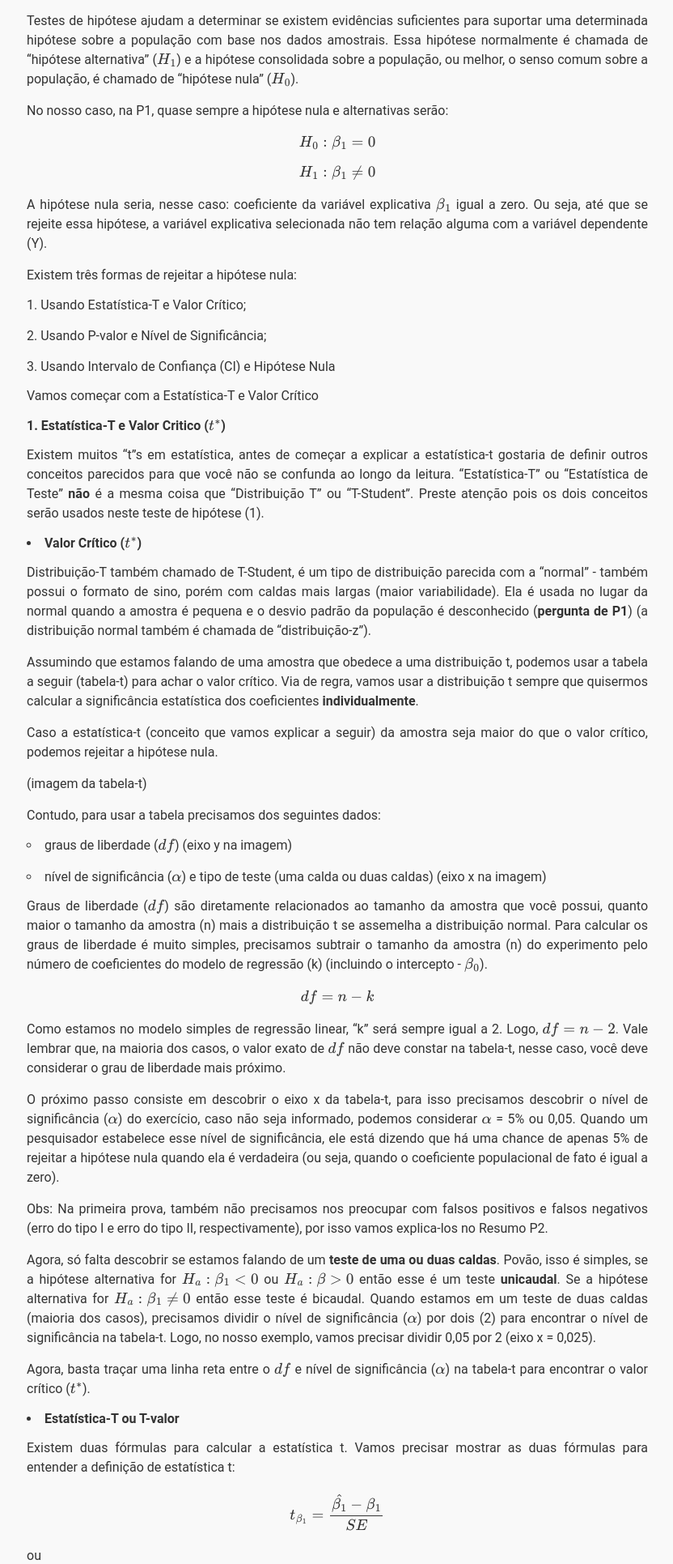
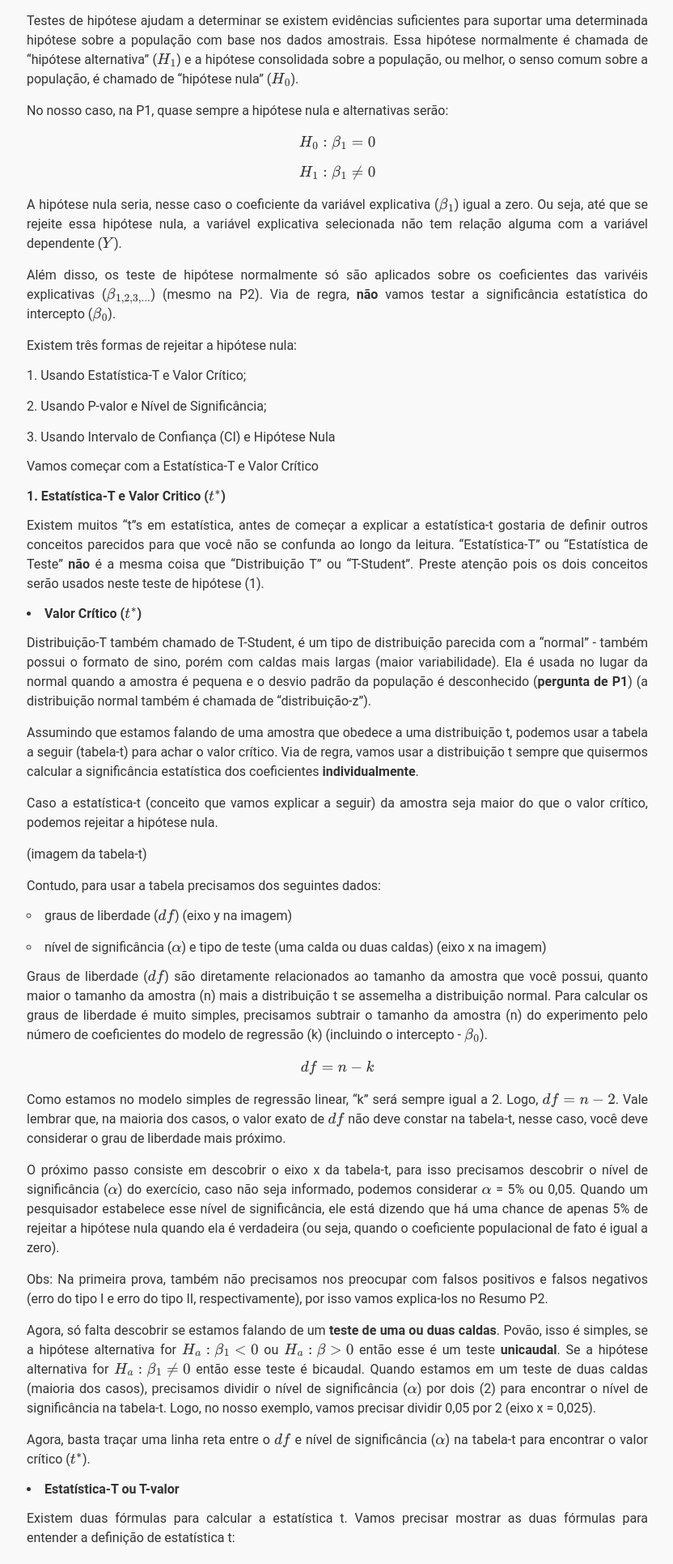
Before and after one commit to jgabrielgm/site-econometria, a Flask app: page / in a window 1280 px wide. Shown: the part 1245-3176 px from the top of the page at 81% size, without its empty margins (223-1055 px from the left). Run offline with Flask 3, Linux system fonts and the light colour scheme.

Commit message:
Correção do material da P2 e tentativa de ajuste das imagens

```diff
--- a/static/styles.css
+++ b/static/styles.css
@@ -13,6 +13,7 @@ html {
 * {
     margin: 0;
     padding: 0;
+    /* width: 100%; */
 }
 
 p {
--- a/templates/index.html
+++ b/templates/index.html
@@ -119,7 +119,8 @@
                         $$H_0:\beta_1 = 0$$
                         $$H_1:\beta_1 \neq 0$$
                     </p>
-                    <p>A hipótese nula seria, nesse caso: coeficiente da variável explicativa \(\beta_1\) igual a zero. Ou seja, até que se rejeite essa hipótese, a variável explicativa selecionada não tem relação alguma com a variável dependente (Y).</p>
+                    <p>A hipótese nula seria, nesse caso o coeficiente da variável explicativa (\(\beta_1\)) igual a zero. Ou seja, até que se rejeite essa hipótese nula, a variável explicativa selecionada não tem relação alguma com a variável dependente (\(Y\)).</p>
+                    <p>Além disso, os teste de hipótese normalmente só são aplicados sobre os coeficientes das varivéis explicativas (\(\beta_{1,2,3,...}\)) (mesmo na P2). Via de regra, <b>não</b> vamos testar a significância estatística do intercepto (\(\beta_0\)).</p>
                     <p>Existem três formas de rejeitar a hipótese nula:</p>
                     <ul class="justified-list list-number">
                         <li>Usando Estatística-T e Valor Crítico;</li> <br>
@@ -273,6 +274,7 @@
                             R^2=\frac{SQE}{SQT}
                         $$
                     </p>
+                    <p>Onde:</p>
                     <p>\(R^2\) = coeficiente de determinação;</p>
                     <p>\(SQT\) = soma total dos quadrados da variável dependente (y) (SST em inglês) - soma da diferença entre o valor observado de y e a sua média amostral \(\bar{y}\) ao quadrado;</p>
                     <p>\(SQE\) = soma dos quadrados <b>explicados</b> pelo modelo de regressão (SSR em inglês) - soma da diferença entre o valor estimado pelo modelo de regressão \(\hat{y}\) para aquela observação e a média amostral \(\bar{y}\) ao quadrado;</p>
@@ -318,7 +320,7 @@
                                 SQR=\sum^n_{i=1}(y_i-\hat{y}_i)^2
                             $$
                         </p>
-                        <p>Um SQR maior sugere um encaixe <b>menor</b> do modelo de regressão com os dados da amostra.</p>
+                        <p>Um SQR maior sugere um encaixe <b>menor</b> do modelo de regressão com os dados da amostra. Repare que, ao <b>não</b> rejeitar a hipótese nula: \(SQT = SQR\) (importante na P2).</p>
                         <p>A distância da linha de regressão e a linha de média representa a variação que é explicada pelo modelo (SQE).</p>
                     </ul>
                 </section>
@@ -362,7 +364,7 @@
                 </section>
 
                 <section id="mr-mi">
-                    <h3>Modelo Restrito e Irrestrito</h3>
+                    <h3>Modelo Restrito (MR) e Irrestrito (MI)</h3>
                     <p>O conceito de modelo restrito e irrestrito certamente é simples, mas é indispensável quando estamos testando hipóteses sobre uma regressão com múltiplas variáveis explicativas. Além de simples, o conceito é intuitivo. Visualmente, no teste de hipótese logo acima, podemos ver que o modelo restrito é mais enxuto do que o modelo irrestrito, isso ocorre exatamente pelo fato de ser uma versão reduzida do modelo com todas as variáveis explicativas possíveis, por definição, o modelo restrito irá aplicar todas as restrições que estão sendo testadas no teste de hipóteses ao modelo. Já o irrestrito, será igual ao modelo “original”, sem aplicar nenhuma restrição. Segue mais um exemplo abaixo:</p>
                     <p>
                         Modelo:
@@ -388,6 +390,7 @@
                         $$
                         <span>Modelo Irrestrito (MI)</span>
                     </p>
+                    <p>Vale ressaltar o impacto de modelo restrito e irrestrito nos "SQs". O valor de SQT não muda entre o modelo restriro e irrestrito, dado que SQT representa a variação de \(Y\) que precisa ser explicada pelo modelo de regressão. Porém, no modelo restrito, ou seja, quando a hipótese nula <b>não</b> é rejeitada, toda a variação de \(Y\) deve ser explicada pela soma dos quadrados dos resíduos (SQR). Logo, \(SQT = SQR\).</p>
                 </section>
 
                 <section id="estatistica-f">
@@ -410,34 +413,35 @@
                             F = \frac{\frac{(R^2_{MI}-R^2_{MR})}{k-p}}{\frac{(1-R^2_{MI})}{n-k}}
                         $$
                     </ul>
+                    <p>Onde:</p>
+                    <p>\(k-p\) ou \(q\) = número de coeficientes na hipótese nula (sem considerar o intercepto). Também chamado de "número de restrições".</p>
+                    <p>\(n-k\) = graus de liberdade do modelo irrestrito - \(gl_{irrestrito}\)</p>
+                    <p>\(SQR_{MR}\) = no caso do modelo restrito: \(SQR_{MR} = SQT\) - sem rejeitar a hipótese nula, toda a variação de \(Y\) é explicada pelo termo de erro ou residual.</p>
+                    <p>\(SQR_{MI}\) = no caso do modelo irrestrito: \(SQR_{MI} = SQT - SQE_{MI}\)</p>
                     <p>Com as duas fórmulas acima conseguimos calcular a estatística F, processo que ficará mais claro na seção de exemplos práticos. Por fim é importante ressaltar como funciona o processo de aceitação ou rejeição de hipóteses com a F.</p>
                     <p>Como já foi dito nos parágrafos acima, a estatística F vai ser utilizada na realização de testes sobre a significância conjunta das variáveis explicativas, ou seja, sobre o quão relevantes algumas variáveis de fato são para o modelo. O método de se fazer isso, essencialmente, não é diferente do que já estamos acostumados. Vamos precisar de algumas coisas: 1. A distribuição F, 2. Nível de significância, 3. Nossa estatística F. Simples!</p>
-                    <img src="static\img\distribuicao-f.png" alt="gráfico da distribuicao-f" style="width: 100%;">
+                    <img src="\static\img\distribuicao-f.png" alt="gráfico da distribuicao-f" style="width: 100%;">
                     <p>A estatística F, diferente da t e normal, possui apenas valores positivos (ver gráfico acima), tendo em vista que, por definição, é a razão de duas qui-quadrado. Dessa forma não é necessário dividir o alpha (grau de significância) por 2, podemos concentrar tudo num lado só.</p>
                     <p>Por último, a F possui 2 graus de Liberdade (Fgrau 1, grau 2), o resulta em uma tabela inédita. Teremos tabelas diferentes para cada grau de significância (1%,2,5%,5%,10%...), assim sendo possível incluirmos na tabela os dois graus de liberdade (um na linha e outro na coluna). Segue exemplo abaixo,</p>
-                    <img src="static\img\tabela-f.jpg" alt="tabela f" style="width: 100%;">
+                    <img src="\static\img\tabela-f.jpg" alt="tabela-f" style="width: 100%;">
                     <br>
                 </section>
 
                 <section id="r2-ajustado">
                     <br>
                     <h3>R2 Ajustado</h3>
-                    <p>
-                        Como vimos na primeira parte do curso, o R2 possui um problema intrínseco, que gera um incentivo ao pesquisador para inserir cada vez mais variáveis explicativas a regressão, tendo em vista que esse acréscimo de variáveis beneficia o R2 (na medida que também aumenta o SQE).
-                        Para resolver o problema existe o R2 ajustado, iremos brevemente destacar algumas de suas características.
-                    </p>
-                    <p>Definição:</p>
+                    <p>Como vimos na primeira parte do curso, o \(R^2\) possui um problema intrínseco. Quanto maior o número de variaveis explicativas, maior será o \(R^2\) - mesmo que essas variáveis não ajudem a explicar a variavel dependente (\(Y\)). Isso incentiva o pesquisador a inserir cada vez mais variáveis explicativas no modelo de regressão, tendo em vista que esse acréscimo de variáveis beneficia o \(R^2\) - na medida em que também aumenta o SQE.</p>
+                    <p>Para resolver esse problema existe o <b>\(R^2\) ajustado (\(\bar{R^2}\))</b>, iremos brevemente destacar algumas de suas características. Observe a fórmula a seguir:</p>
                     <p>
                         $$
                             \bar{R^2} = 1 - (1 - R^2)\frac{n-1}{n-k}
                         $$
                     </p>
                     <ul class="justified-list list-number">
-                        <li>Considerando que k é o número de parâmetros na regressão (considerando o intercepto) e n é o número de observações na amostra, podemos dizer que quando k > 1, \(R^2\) ajust < R2.</li>
-                        <li>É possível termos R2ajust negativo! Basta tudo que está a direita do “1” ser > 1, nesse caso teríamos uma subtração de 1 por algum numero maior do que 1, resultando em um número negativo.</li>
-                        <li>\(R^2\) ajust pode ser igual ao R2 padrão, basta R2 ser = 1.</li>
+                        <li>Considerando que k é o número de parâmetros na regressão (considerando o intercepto) e n é o número de observações na amostra, podemos dizer que quando k > 1, \(\bar{R^2} \lt R^2\).</li> <br>
+                        <li>É possível termos \(\bar{R^2}\) <b>negativo</b>! Basta tudo que está a direita do primeiro “1” ser maior que 1, para isso acontecer: \(R^2\) = 0 ou \(k \gt n\). No último caso, estamos dizendo que o número de coeficientes do modelo de regressão é maior do que o tamanho da amostra.</li> <br>
+                        <li>\(\bar{R^2}\) ajustado pode ser igual ao \(R^2\) padrão, basta que \(R^2 = 1\).</li><br>
                     </ul>
-                    <br>
                 </section>
 
                 <section id="dummys">
@@ -453,10 +457,8 @@
                     <p>\(D_{1t}\): Variável binária que assume valor 1 caso o estudante faça a prova em menos de uma hora e 0 caso o contrário.</p>
                     <p>\(D_{2t}\): Variável binária que assume valor 1 caso o estudante faça a prova de lápis e 0 caso contrário.</p>
                     <p>\(X_t\): Número de horas estudadas.</p>
-                    <p>
-                        Note que as variáveis dummy são essas que assumem apenas dois valores, elas buscam captar possíveis diferenças entre grupos amostrais distintos.
-                        Digamos que a regressão acima, ao ser estimada, tenha o seguinte resultado:
-                    </p>
+                    <p> Note que as variáveis dummy são essas que assumem apenas dois valores, elas buscam captar possíveis diferenças entre grupos amostrais distintos. </p>
+                    <p>Digamos que a regressão acima, ao ser estimada, tenha o seguinte resultado:</p>
                     <p>
                         $$
                             Y_t = 0,5 - 3D_{1t} + 1D_{2t} + 0,5X_t
```
